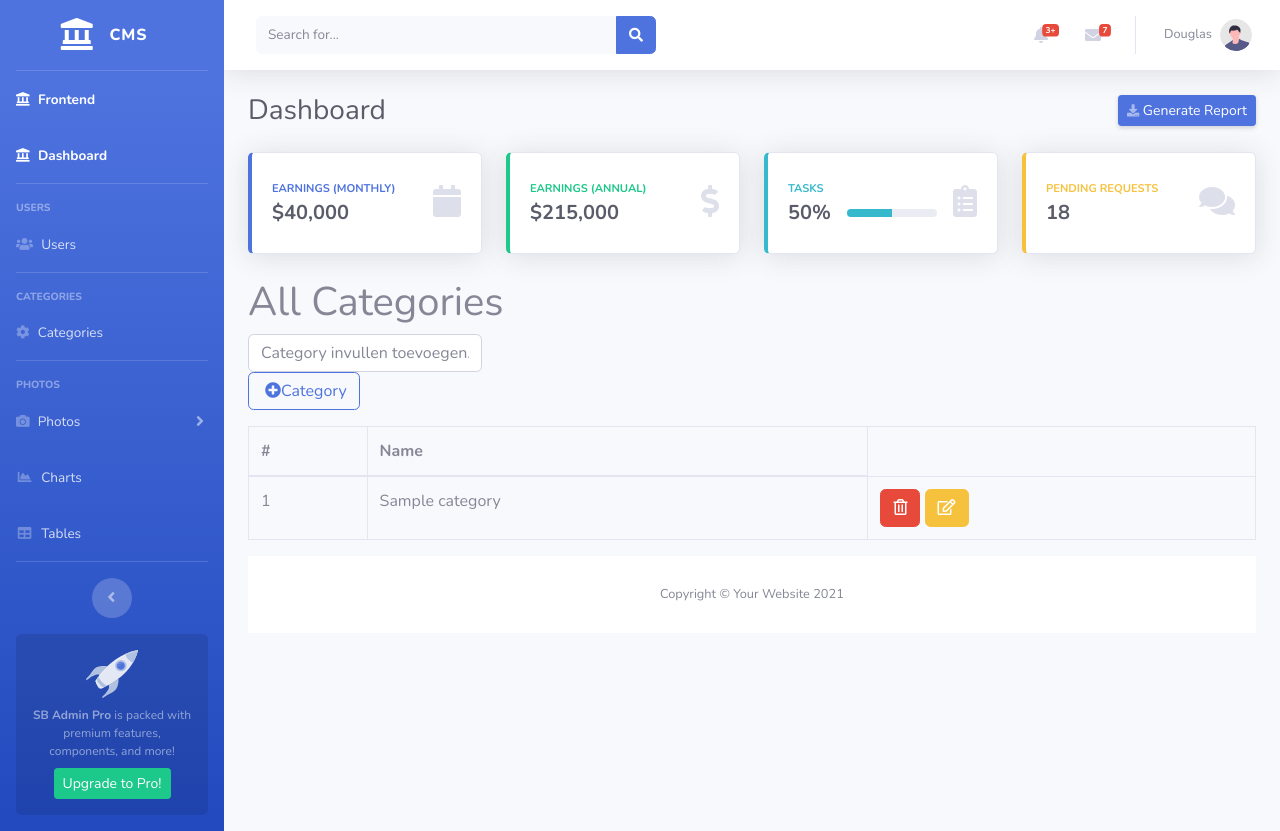
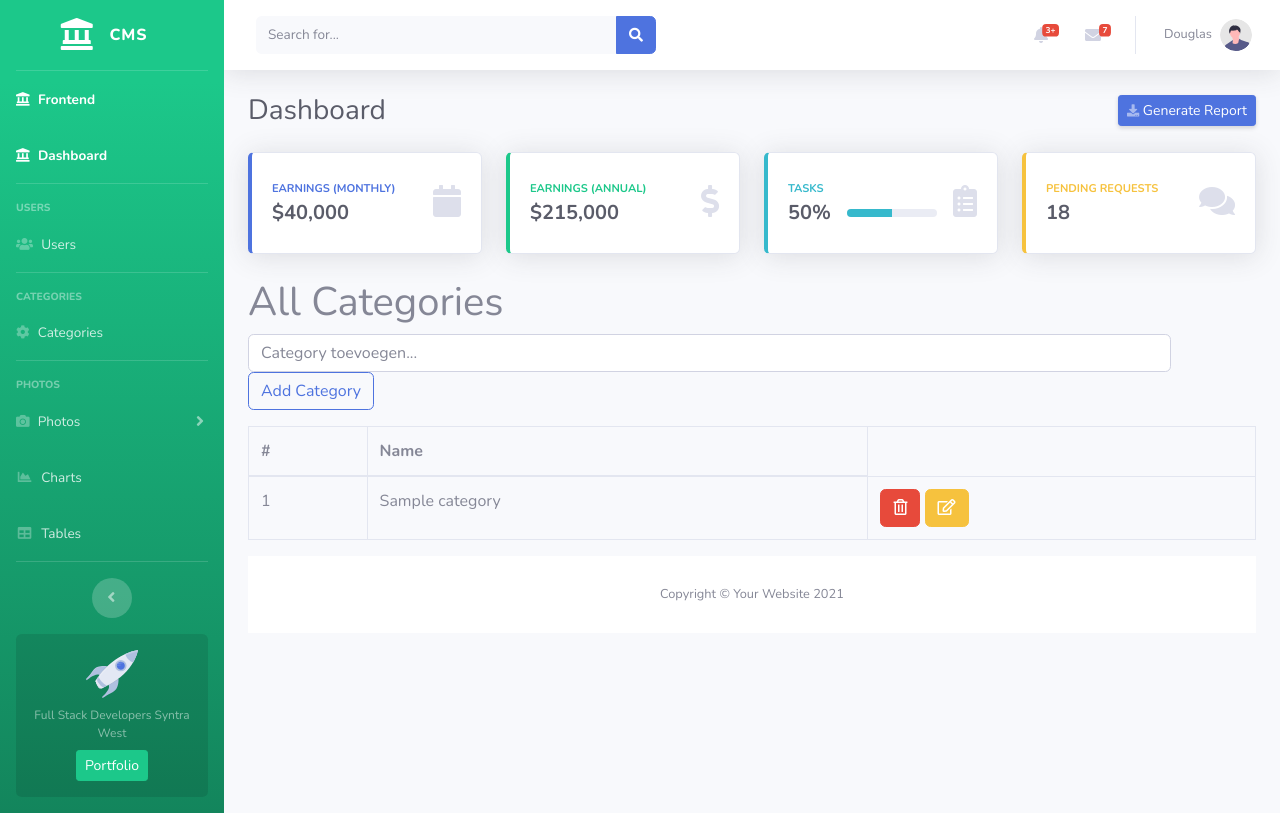
Before and after one commit to Neverlanders/blogoop2022, a PHP site: page /blogoop/admin/categories.php in a window 1280 px wide. Run offline with PHP 8.4, Linux system fonts and the light colour scheme; the visitor is signed in with stand-in values (Sample User, id 1); tables that the repository leaves empty or names only in its code hold one stand-in row (values such as "Sample post"); some libraries are stand-ins or nearby versions.

Commit message:
category added

```diff
--- a/admin/categories.php
+++ b/admin/categories.php
@@ -1,43 +1,43 @@
 <?php
 include("includes/header.php");
-
 if (!$session->is_signed_in()) {//testen of er een categorie ingelogd is (is er een session)
     redirect('login2.php');
 }
-
 $categories = Category::find_all();
-
- $newCategory = new Category();
+$newCategory = new Category();
 if (isset($_POST['addCategory'])) {
     $newCategory->name = trim($_POST['category']);
-
     $session->message("The Category {$newCategory->name} has been added");
     $newCategory->save();
     redirect('categories.php');
 }
-
 include("includes/sidebar.php");
 include("includes/content-top.php");
 ?>
 <div class="row">
     <div class="col-12">
-        <?php if($session->message): ?>
+        <?php if ($session->message): ?>
             <div class="alert alert-success alert-dismissible fade show" role="alert">
-                <?php echo $session->message;?>
+                <?php echo $session->message; ?>
                 <button type="button" class="close" data-dismiss="alert" aria-label="Close">
                     <span aria-hidden="true">&times;</span>
                 </button>
             </div>
         <?php endif; ?>
         <h1>All Categories</h1>
-        <div class="input-group mb-3">
-            <form action="categories.php" method="post" enctype="multipart/form-data">
-                <input name="category" type="text" class="form-control mr-1" placeholder="Category invullen toevoegen...">
-                <button name="addCategory" class="btn btn-outline-primary" type="submit"><i
-                            class="fas fa-plus-circle pl-1"></i>Category
-                </button>
-            </form>
-        </div>
+
+        <form action="categories.php" method="post" enctype="multipart/form-data">
+            <div class="form-row mb-3">
+                <div class="col-11">
+                    <input name="category" type="text" class="form-control mr-1" placeholder="Category toevoegen...">
+                </div>
+                <div class="col">
+                    <button name="addCategory" class="btn btn-outline-primary" type="submit">Add Category
+                    </button>
+                </div>
+            </div>
+        </form>
+
     </div>
 </div>
 <div class="row">
@@ -68,6 +68,5 @@ include("includes/content-top.php");
 
 
 <?php
-
 include("includes/footer.php");
 ?>
--- a/admin/includes/sidebar.php
+++ b/admin/includes/sidebar.php
@@ -4,7 +4,7 @@
 <div id="wrapper">
 
     <!-- Sidebar -->
-    <ul class="navbar-nav bg-gradient-primary sidebar sidebar-dark accordion" id="accordionSidebar">
+    <ul class="navbar-nav bg-gradient-success sidebar sidebar-dark accordion" id="accordionSidebar">
 
         <!-- Sidebar - Brand -->
         <a class="sidebar-brand d-flex align-items-center justify-content-center" href="index.php">
@@ -108,8 +108,8 @@
         <!-- Sidebar Message -->
         <div class="sidebar-card d-none d-lg-flex">
             <img class="sidebar-card-illustration mb-2" src="img/undraw_rocket.svg" alt="...">
-            <p class="text-center mb-2"><strong>SB Admin Pro</strong> is packed with premium features, components, and more!</p>
-            <a class="btn btn-success btn-sm" href="https://startbootstrap.com/theme/sb-admin-pro">Upgrade to Pro!</a>
+            <p class="text-center mb-2">Full Stack Developers Syntra West</p>
+            <a class="btn btn-success btn-sm" href="https://www.syntrawestcloud.be/fullstack">Portfolio</a>
         </div>
 
     </ul>
```
